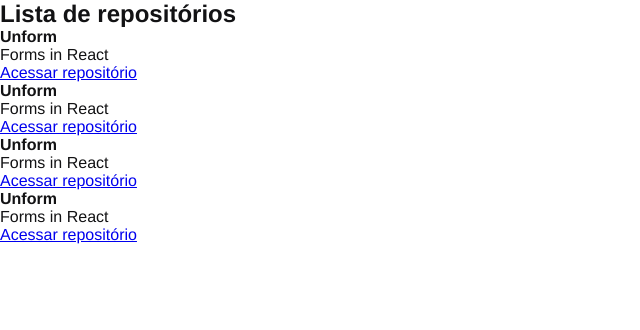
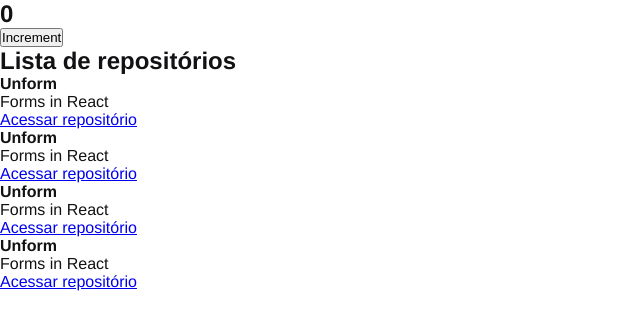
Before and after one commit to brunafinSD/ignite, a React app: page / in a window 1280 px wide. Shown: the top 330 px of the page, without its empty margins (0-640 px from the left). Built offline with nearby package versions, Linux system fonts and the light colour scheme.

Commit message:
estado do componente

```diff
--- a/src/App.jsx
+++ b/src/App.jsx
@@ -1,6 +1,12 @@
+import { Counter } from './components/Counter'
 import { RepositoryList } from './components/RepositoryList'
 import './styles/global.scss'
 export function App() {
     // throw new Error ('Eita Giovana o forninho caiu');
-    return <RepositoryList>Hello React</RepositoryList>
+    return (
+        <>
+            <Counter />
+            <RepositoryList>Hello React</RepositoryList>
+        </>
+    )
 }
--- /dev/null
+++ b/src/components/Counter.jsx
@@ -0,0 +1,15 @@
+import { useState } from "react";
+
+export function Counter(){
+    const [counter, setCounter] = useState(0);
+    function increment(){
+        setCounter(counter + 1);
+    }
+
+    return(
+        <div>
+            <h2>{counter}</h2>
+            <button type="button" onClick={increment}>Increment</button>
+        </div>
+    )
+}
```
Also changed, not shown: anotacoes.txt.
